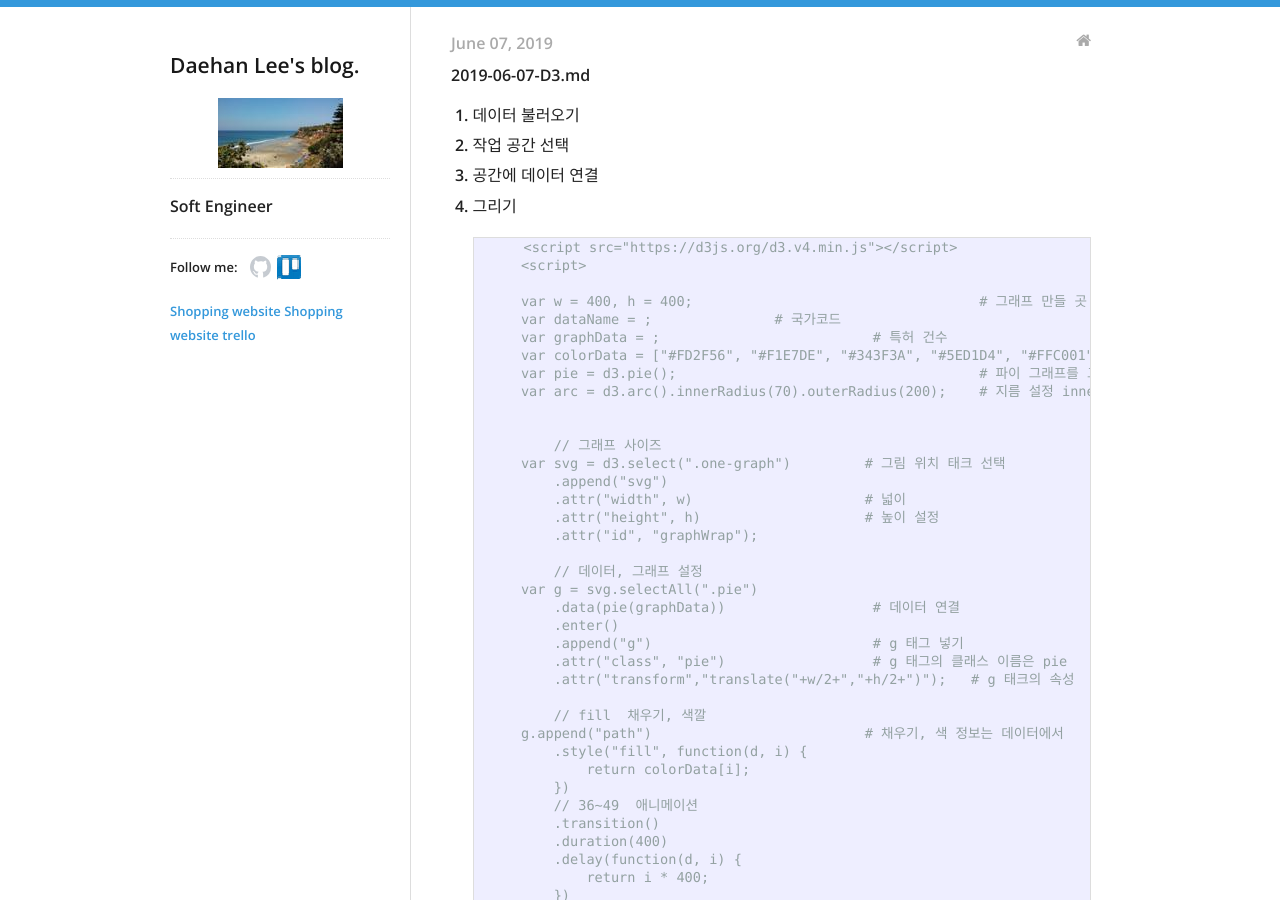
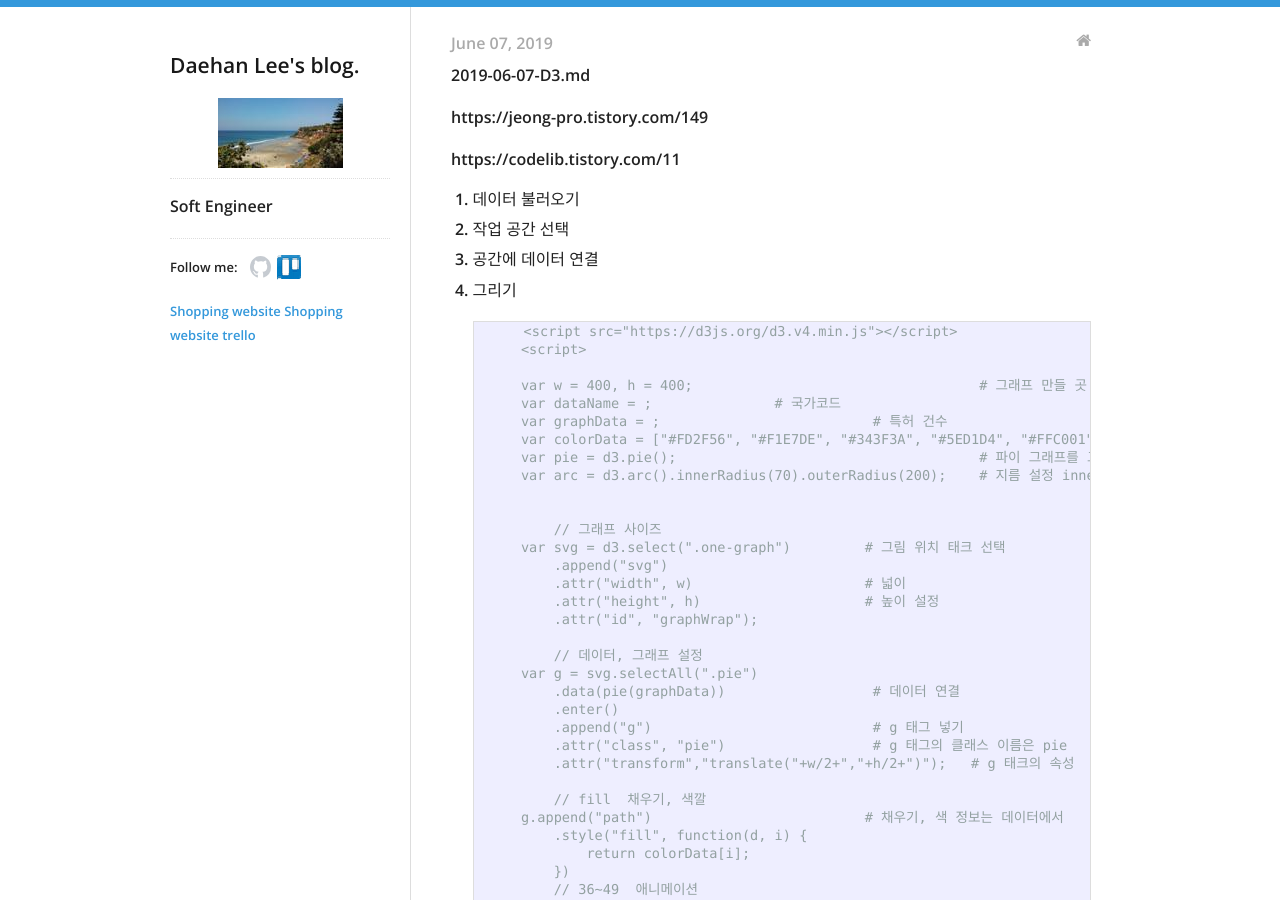
Before and after one commit to daehan0226/Study, a Jekyll site: the page built from _posts/2019-06-07-D3.md, in a window 1280 px wide and 900 px high. Built offline with Jekyll 4.4.1, drawn with Linux system fonts in a browser that asks for light colours; part of the change alters nothing that is shown.

Commit message:
Update 2019-06-07-D3.md

```diff
--- a/_posts/2019-06-07-D3.md
+++ b/_posts/2019-06-07-D3.md
@@ -5,6 +5,11 @@ categories:
 - blog
 ---
 2019-06-07-D3.md
+
+https://jeong-pro.tistory.com/149
+
+https://codelib.tistory.com/11
+
 
 1. 데이터 불러오기
 2. 작업 공간 선택
```
